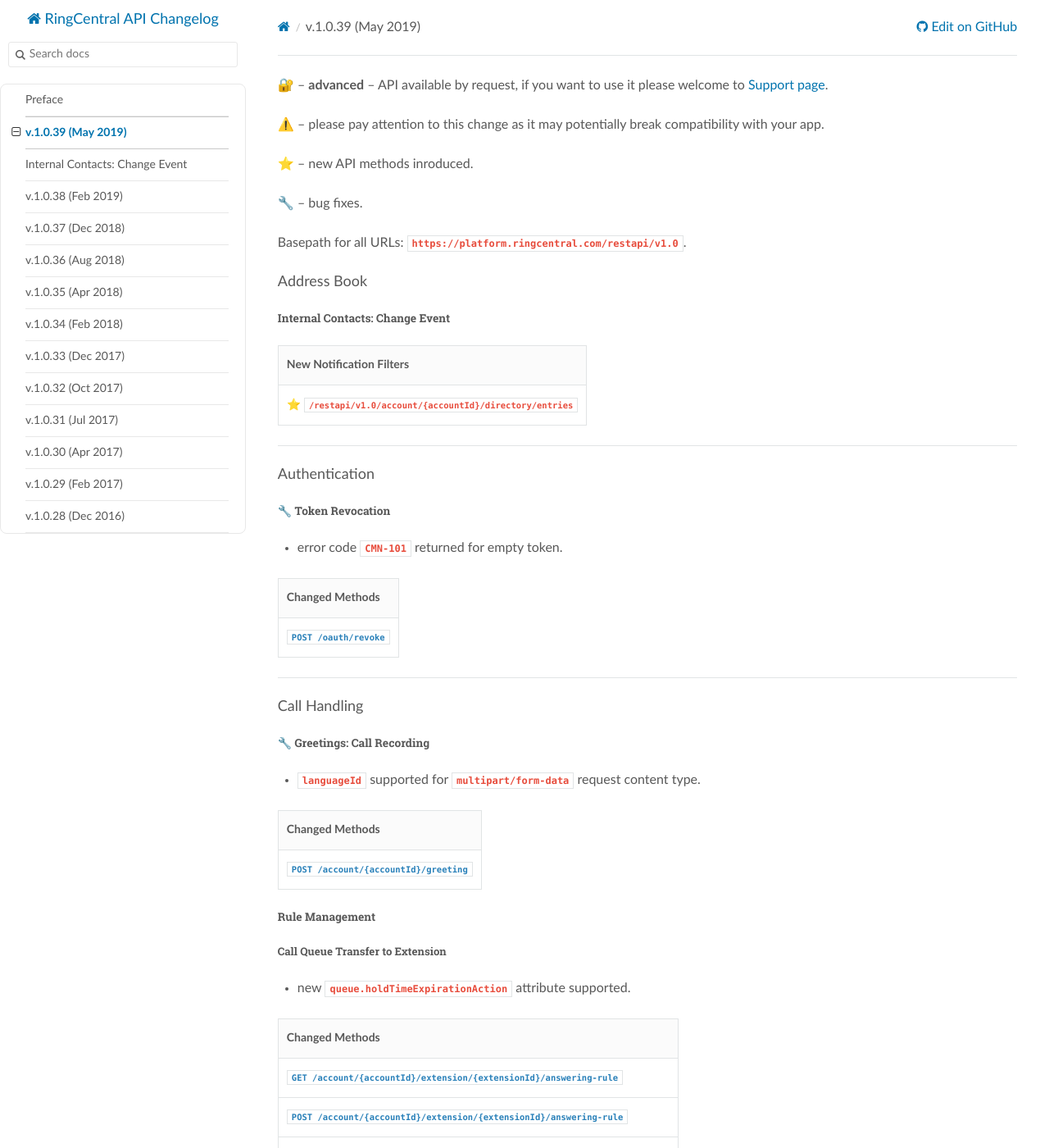
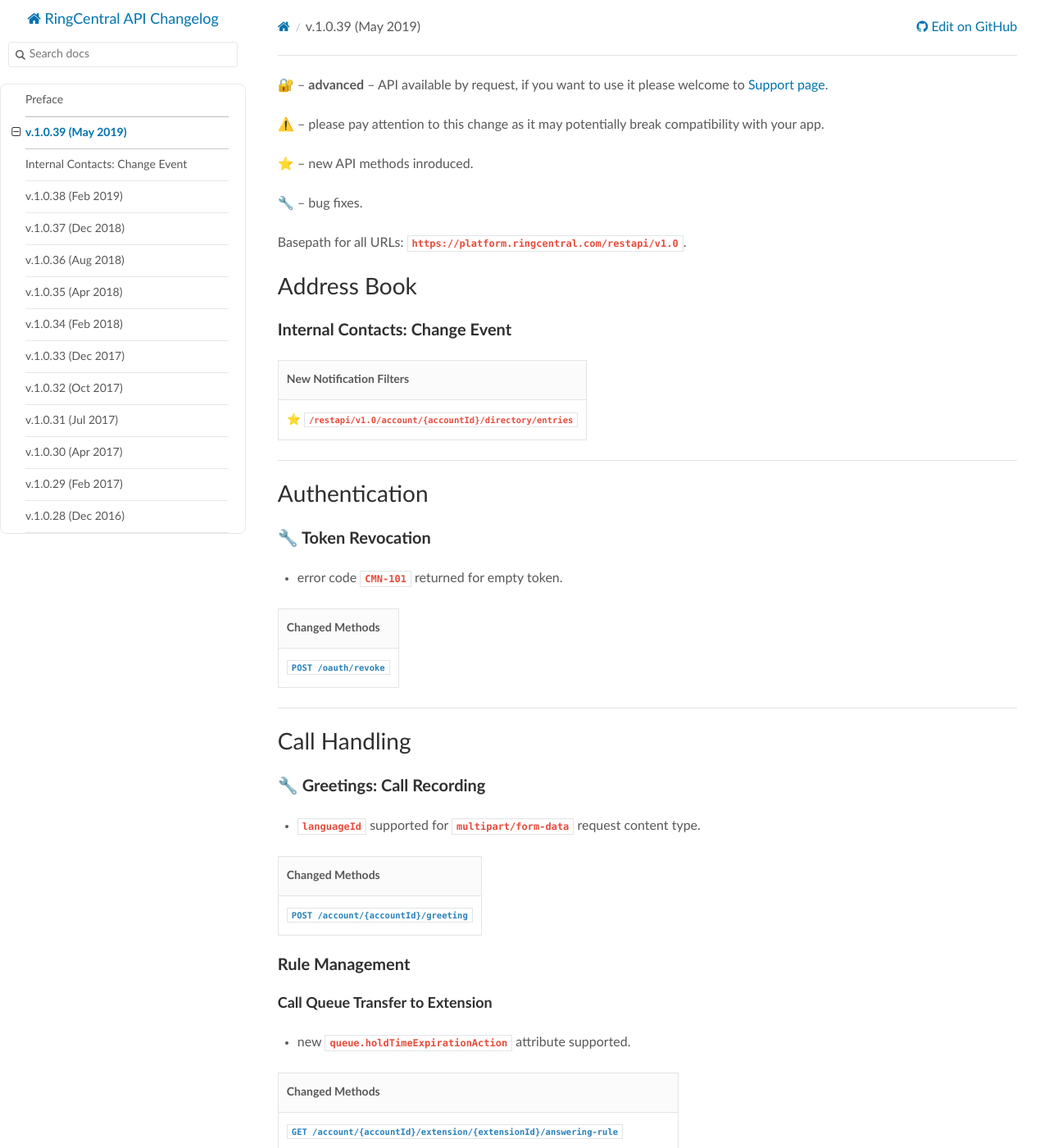
Before and after one commit to ringcentral/ringcentral-api-changelog, an MkDocs documentation site: the page built from docs/1_0_39.md, in a window 1280 px wide and 1400 px high. Shown: the whole window at 82% size. Built offline with MkDocs 1.6.1, drawn with Linux system fonts in a browser that asks for light colours; nearby versions of some CDN libraries; old or Windows-style settings are respelled for this version of MkDocs.

Commit message:
Update extra.css

```diff
--- a/docs/extra.css
+++ b/docs/extra.css
@@ -228,10 +228,22 @@ h2 {
 }
 
 h3 {
-	color: #585858;
-	font-size: 18px;
-	font-weight: 200;
-	font-family: "Lato",Helvetica,Arial,sans-serif;
+  font-weight: 300;
+  font-size: 28px;
+  color: #2f2f2f;
+  font-family: "Lato",Helvetica,Arial,sans-serif;
+}
+
+h4 {
+  font-size: 20px;
+  color: #2f2f2f;
+  font-family: "Lato",Helvetica,Arial,sans-serif;
+}
+
+h5 {
+  font-size: 18px;
+  color: #2f2f2f;
+  font-family: "Lato",Helvetica,Arial,sans-serif;
 }
 
 code {
```
